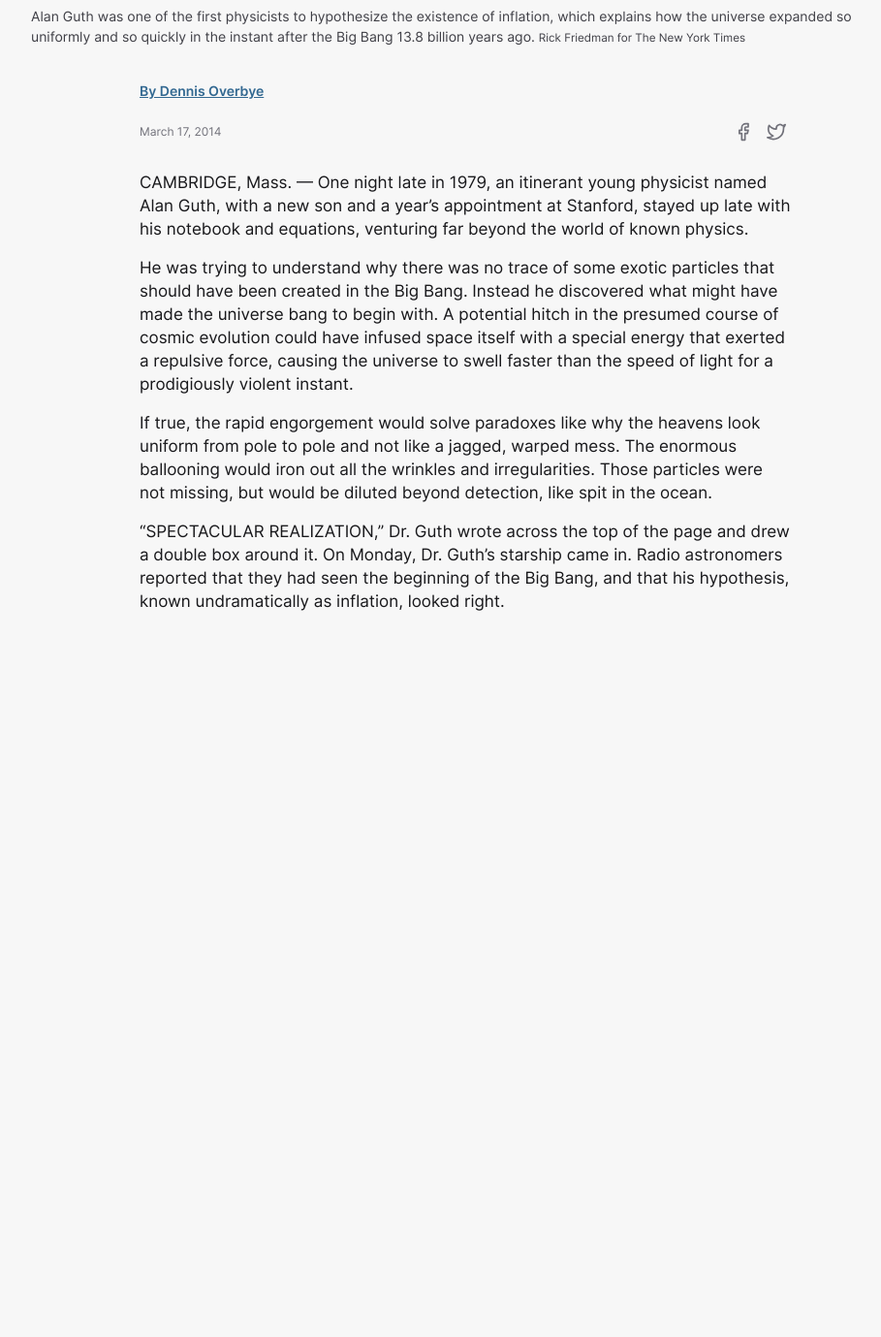
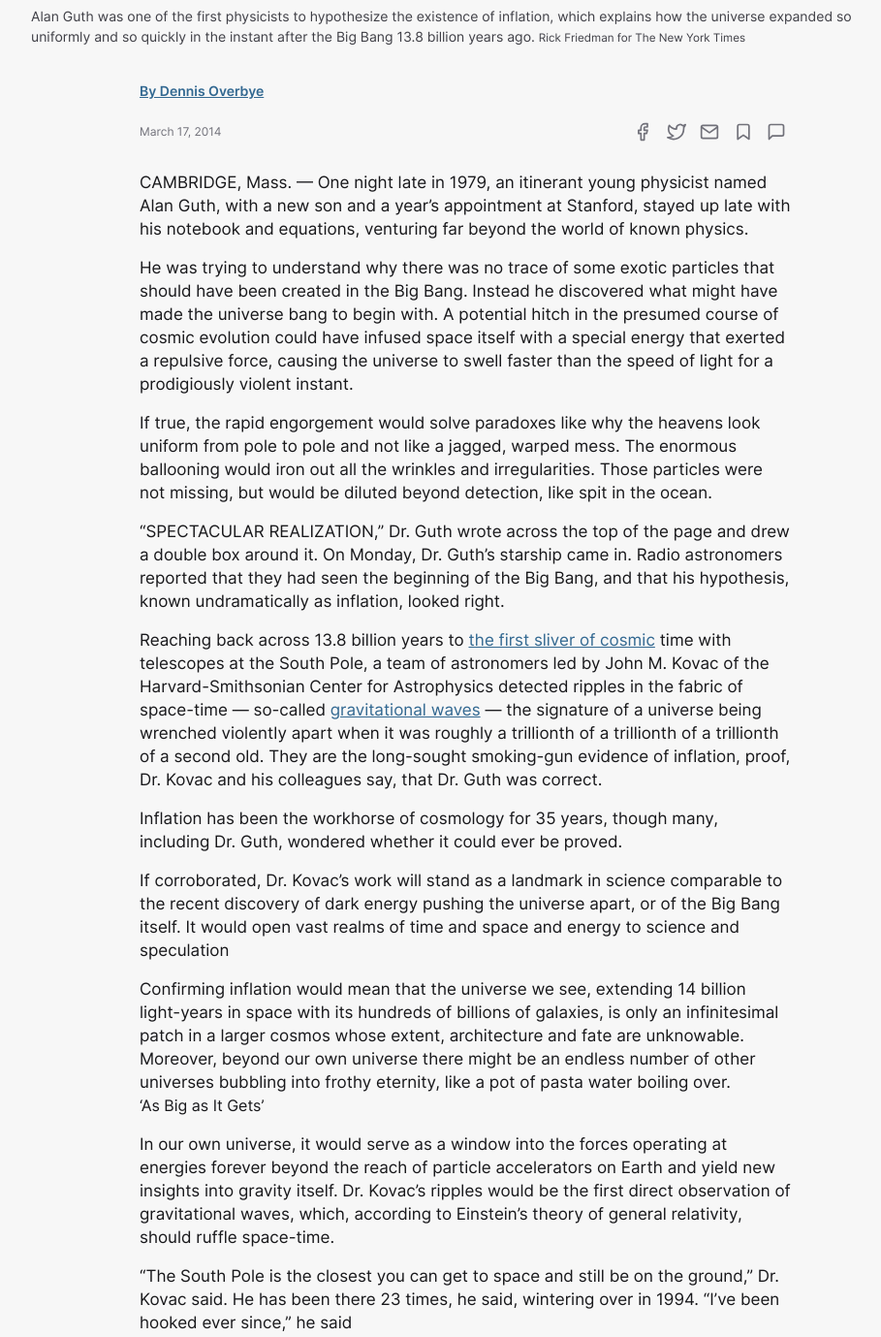
Before and after one commit to abeidahmed/nyt-article-clone, a plain HTML site: page index.html in a window 1280 px wide. Shown: the part 746-2125 px from the top of the page at 97% size, without its empty margins (160-1069 px from the left). Before the commit the page ends 1426 px from the top, so only its background shows below. Drawn offline with Linux system fonts and the light colour scheme.

Commit message:
Finish adding article paragraph

```diff
--- a/index.html
+++ b/index.html
@@ -112,6 +112,55 @@
                     ></path>
                   </svg>
                 </button>
+                <button class="btn btn__icon">
+                  <svg
+                    width="20"
+                    height="20"
+                    viewBox="0 0 24 24"
+                    fill="none"
+                    stroke="currentColor"
+                    stroke-width="2"
+                    stroke-linecap="round"
+                    stroke-linejoin="round"
+                  >
+                    <path
+                      d="M4 4h16c1.1 0 2 .9 2 2v12c0 1.1-.9 2-2 2H4c-1.1 0-2-.9-2-2V6c0-1.1.9-2 2-2z"
+                    ></path>
+                    <polyline points="22,6 12,13 2,6"></polyline>
+                  </svg>
+                </button>
+                <button class="btn btn__icon">
+                  <svg
+                    width="20"
+                    height="20"
+                    viewBox="0 0 24 24"
+                    fill="none"
+                    stroke="currentColor"
+                    stroke-width="2"
+                    stroke-linecap="round"
+                    stroke-linejoin="round"
+                  >
+                    <path
+                      d="M19 21l-7-5-7 5V5a2 2 0 0 1 2-2h10a2 2 0 0 1 2 2z"
+                    ></path>
+                  </svg>
+                </button>
+                <button class="btn btn__icon">
+                  <svg
+                    width="20"
+                    height="20"
+                    viewBox="0 0 24 24"
+                    fill="none"
+                    stroke="currentColor"
+                    stroke-width="2"
+                    stroke-linecap="round"
+                    stroke-linejoin="round"
+                  >
+                    <path
+                      d="M21 15a2 2 0 0 1-2 2H7l-4 4V5a2 2 0 0 1 2-2h14a2 2 0 0 1 2 2z"
+                    ></path>
+                  </svg>
+                </button>
               </div>
             </div>
           </div>
@@ -145,6 +194,62 @@
               the beginning of the Big Bang, and that his hypothesis, known
               undramatically as inflation, looked right.
             </p>
+            <p class="article__para">
+              Reaching back across 13.8 billion years to
+              <a href="#">the first sliver of cosmic</a> time with telescopes at
+              the South Pole, a team of astronomers led by John M. Kovac of the
+              Harvard-Smithsonian Center for Astrophysics detected ripples in
+              the fabric of space-time — so-called
+              <a href="#">gravitational waves</a> — the signature of a universe
+              being wrenched violently apart when it was roughly a trillionth of
+              a trillionth of a trillionth of a second old. They are the
+              long-sought smoking-gun evidence of inflation, proof, Dr. Kovac
+              and his colleagues say, that Dr. Guth was correct.
+            </p>
+            <p class="article__para">
+              Inflation has been the workhorse of cosmology for 35 years, though
+              many, including Dr. Guth, wondered whether it could ever be
+              proved.
+            </p>
+            <p class="article__para">
+              If corroborated, Dr. Kovac’s work will stand as a landmark in
+              science comparable to the recent discovery of dark energy pushing
+              the universe apart, or of the Big Bang itself. It would open vast
+              realms of time and space and energy to science and speculation
+            </p>
+            <p class="article__para">
+              Confirming inflation would mean that the universe we see,
+              extending 14 billion light-years in space with its hundreds of
+              billions of galaxies, is only an infinitesimal patch in a larger
+              cosmos whose extent, architecture and fate are unknowable.
+              Moreover, beyond our own universe there might be an endless number
+              of other universes bubbling into frothy eternity, like a pot of
+              pasta water boiling over.
+            </p>
+            <h3 class="article__subtitle">‘As Big as It Gets’</h3>
+            <p class="article__para">
+              In our own universe, it would serve as a window into the forces
+              operating at energies forever beyond the reach of particle
+              accelerators on Earth and yield new insights into gravity itself.
+              Dr. Kovac’s ripples would be the first direct observation of
+              gravitational waves, which, according to Einstein’s theory of
+              general relativity, should ruffle space-time.
+            </p>
+            <p class="article__para">
+              “The South Pole is the closest you can get to space and still be
+              on the ground,” Dr. Kovac said. He has been there 23 times, he
+              said, wintering over in 1994. “I’ve been hooked ever since,” he
+              said
+            </p>
+            <figure class="article__featured-img">
+              <img src="assets/telescope.jpg" alt="telescopes" />
+              <figcaption class="article__feature-caption">
+                The Bicep2 telescope, in the foreground, was used to detect the
+                faint spiraling gravity patterns — the signature of a universe
+                being wrenched violently apart at its birth.
+                <small>Steffen Richter/Associated Press</small>
+              </figcaption>
+            </figure>
           </section>
         </article>
       </div>
```
